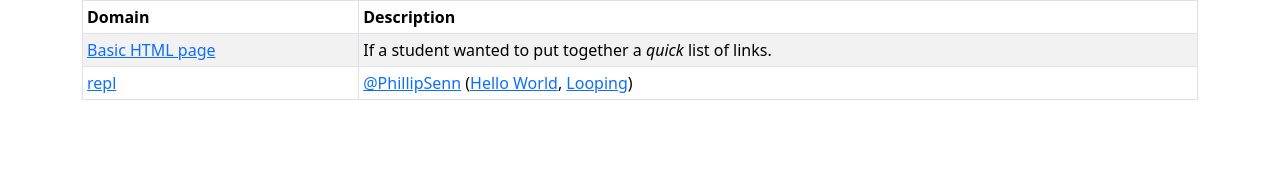
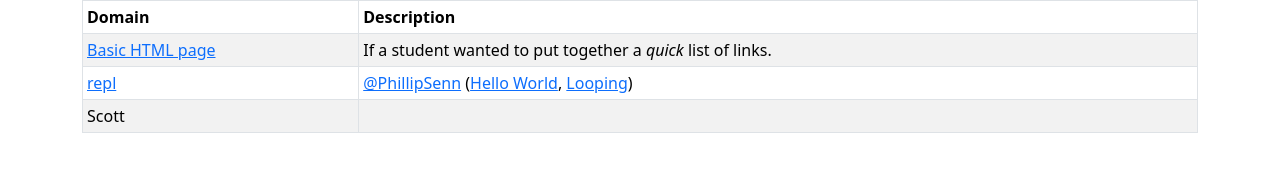
Before and after one commit to PhillipSenn/PhillipSenn.github.io, a plain HTML site: page index.html in a window 1280 px wide. Drawn offline with nearby package versions, Linux system fonts and the light colour scheme.

Commit message:
Update index.html

```diff
--- a/index.html
+++ b/index.html
@@ -33,6 +33,10 @@
         <a href="https://replit.com/@PhillipSenn/RangeLoop">Looping</a>)
       </td>
     </tr>
+    <tr>
+      <td>Scott</td>
+      <td></td>
+    </tr>
   </tbody>
 </table>
 <script src="https://cdn.jsdelivr.net/npm/bootstrap@5.3.2/dist/js/bootstrap.bundle.min.js" integrity="sha384-C6RzsynM9kWDrMNeT87bh95OGNyZPhcTNXj1NW7RuBCsyN/o0jlpcV8Qyq46cDfL" crossorigin="anonymous"></script>
```
